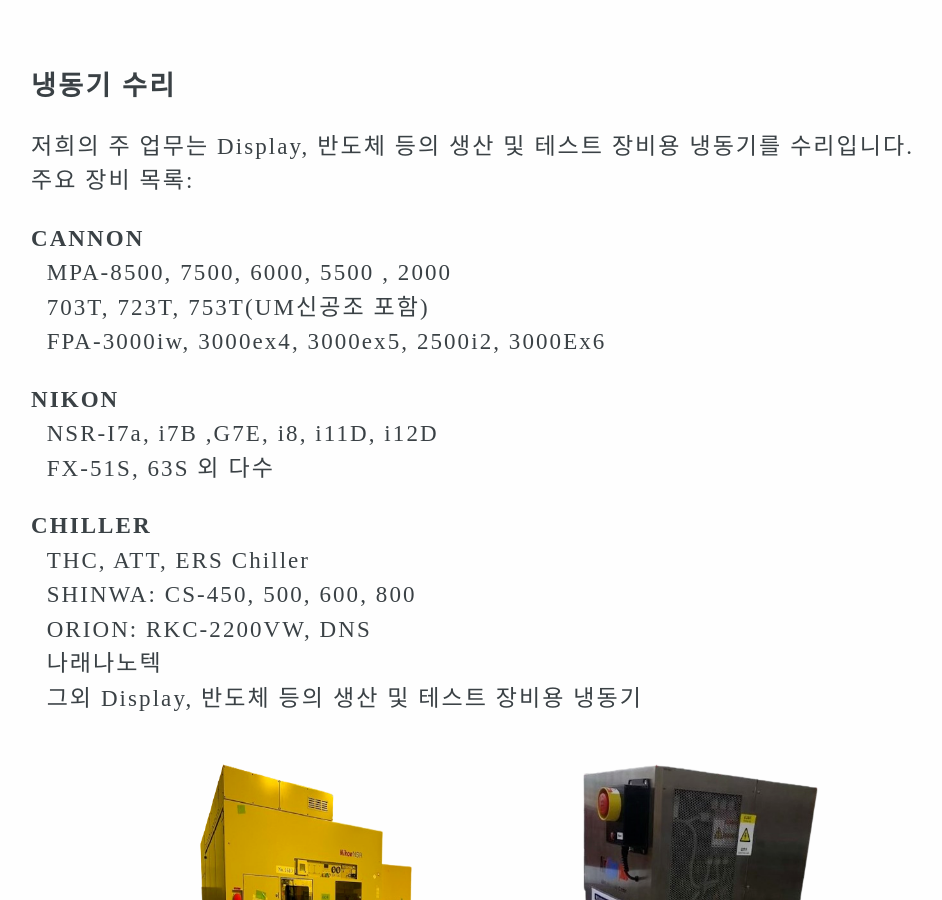
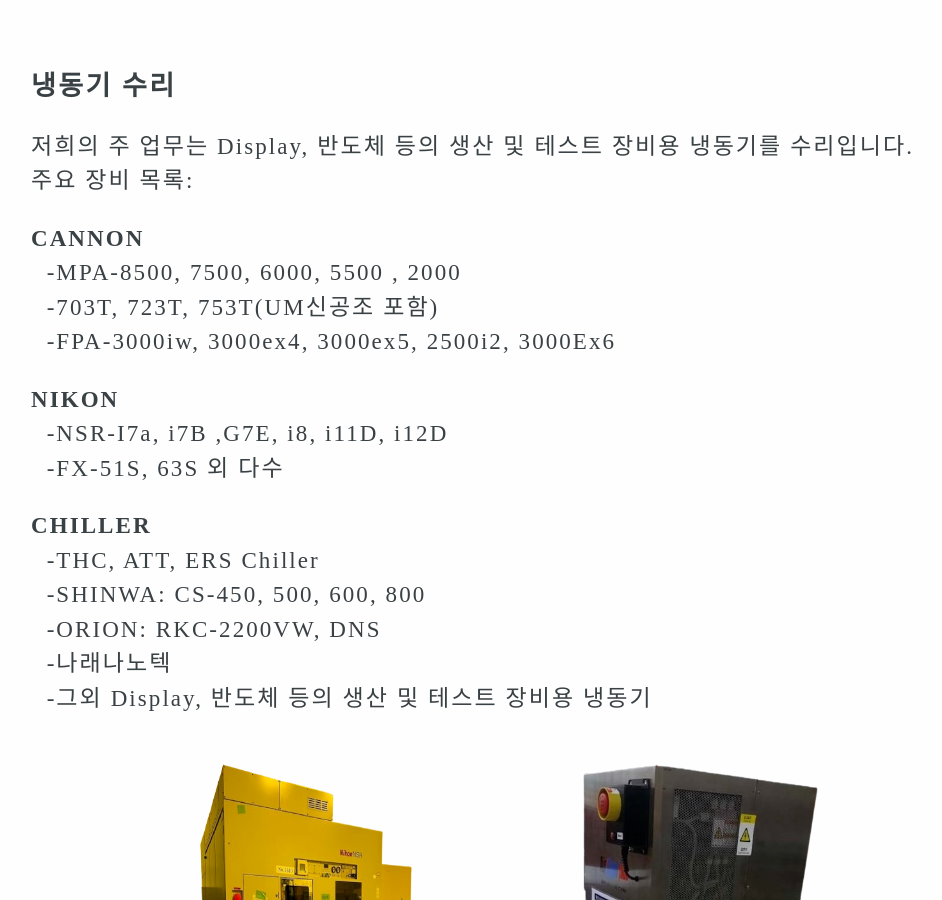
Before and after one commit to sangjoon6099/sangjoon6099.github.io, a Jekyll site: the page built from services.html, in a window 1280 px wide and 900 px high, scrolled down 550 px. Shown: the whole window, without its empty margins (129-1071 px from the left). Built offline with Jekyll 4.4.1, drawn with Linux system fonts in a browser that asks for light colours; part of the change alters nothing that is shown.

```diff
--- a/services.html
+++ b/services.html
@@ -15,20 +15,20 @@ navigation_order: 3
 	주요 장비 목록:<br></h4>
 
 	<h4><b>CANNON</b><br>
-	&nbsp&nbspMPA-8500, 7500, 6000, 5500 , 2000<br>
-	&nbsp&nbsp703T, 723T, 753T(UM신공조 포함)<br>
-	&nbsp&nbspFPA-3000iw, 3000ex4, 3000ex5, 2500i2, 3000Ex6<br><h4>
+	&nbsp&nbsp-MPA-8500, 7500, 6000, 5500 , 2000<br>
+	&nbsp&nbsp-703T, 723T, 753T(UM신공조 포함)<br>
+	&nbsp&nbsp-FPA-3000iw, 3000ex4, 3000ex5, 2500i2, 3000Ex6<br><h4>
 
 	<h4><b>NIKON</b><br>
-	&nbsp&nbspNSR-I7a, i7B ,G7E, i8, i11D, i12D<br>
-	&nbsp&nbspFX-51S, 63S 외 다수<br></h4>
+	&nbsp&nbsp-NSR-I7a, i7B ,G7E, i8, i11D, i12D<br>
+	&nbsp&nbsp-FX-51S, 63S 외 다수<br></h4>
 
 	<h4><b>CHILLER</b><br>
-	&nbsp&nbspTHC, ATT, ERS Chiller<br>
-	&nbsp&nbspSHINWA: CS-450, 500, 600, 800<br>
-	&nbsp&nbspORION: RKC-2200VW, DNS<br>
-	&nbsp&nbsp나래나노텍<br>
-	&nbsp&nbsp그외 Display, 반도체 등의 생산 및 테스트 장비용 냉동기</h4><br>
+	&nbsp&nbsp-THC, ATT, ERS Chiller<br>
+	&nbsp&nbsp-SHINWA: CS-450, 500, 600, 800<br>
+	&nbsp&nbsp-ORION: RKC-2200VW, DNS<br>
+	&nbsp&nbsp-나래나노텍<br>
+	&nbsp&nbsp-그외 Display, 반도체 등의 생산 및 테스트 장비용 냉동기</h4><br>
 	<img  src="../images/Nikon.png" width="25%" style="padding-left:16% ;padding-right:16%" >
 	<img class="sangjoon" src="../images/chiller-1.png" width="25%" style="padding-right:16%">
 <div style="clear:both:"></div>
```
